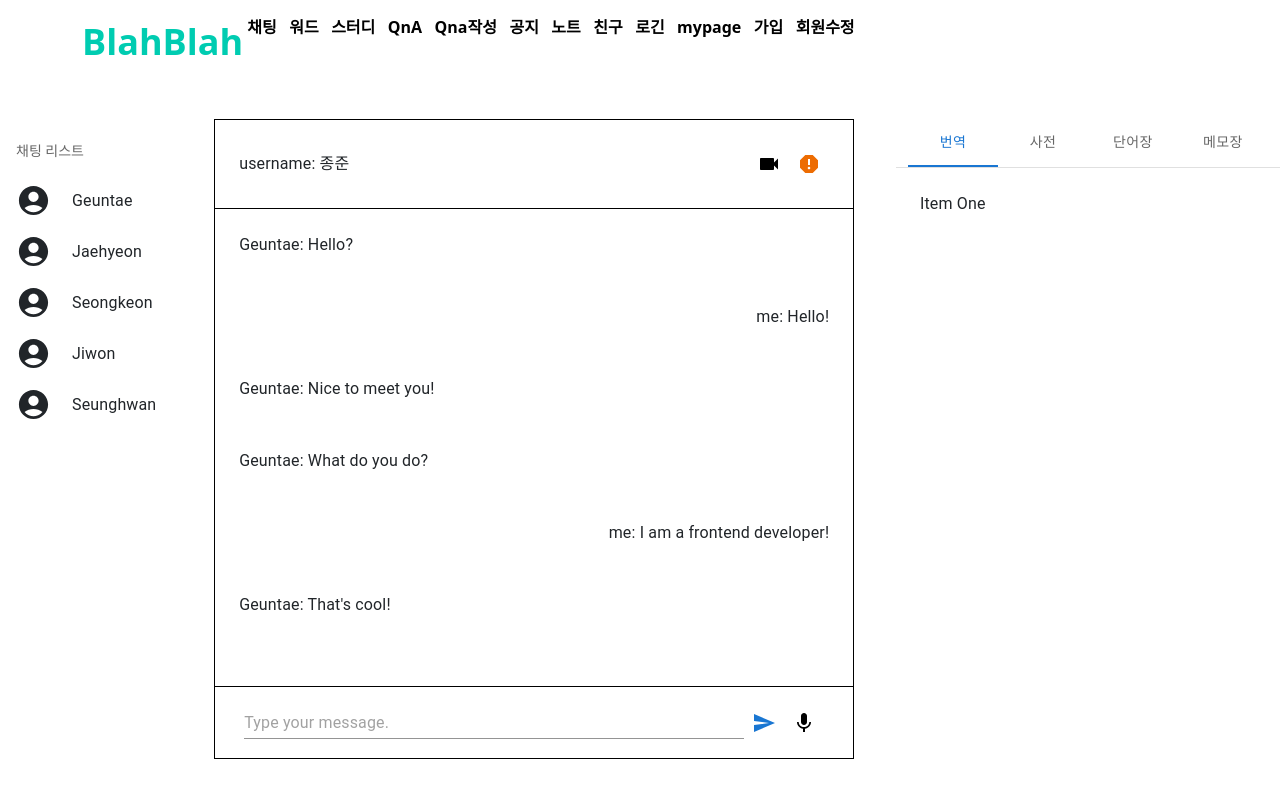
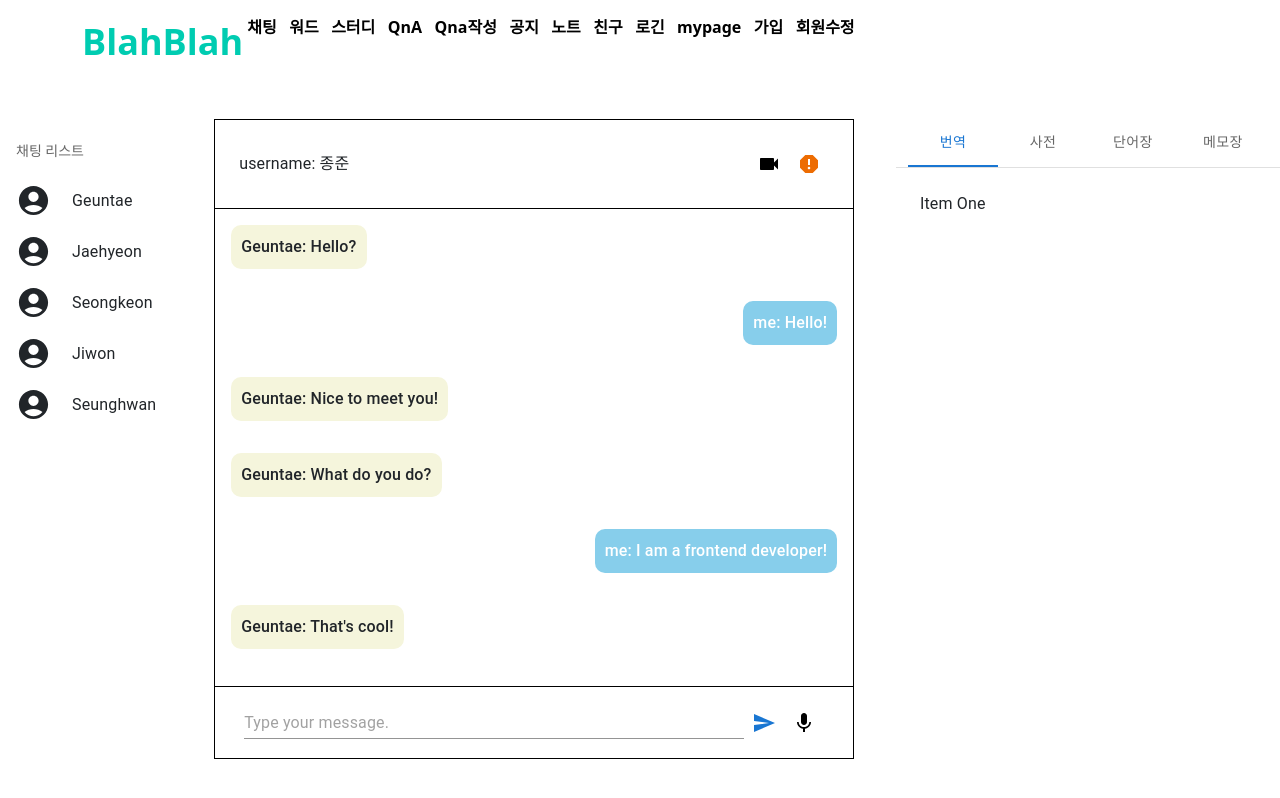
Before and after one commit to damwon/BlahBlah, a Next.js app in the folder FE/blahblah/: page /chat in a window 1280 px wide. Built offline with nearby package versions, Linux system fonts and the light colour scheme.

Commit message:
[S06P31C203-167]Feat: 채팅 ui

```diff
--- a/FE/blahblah/pages/chat/index.tsx
+++ b/FE/blahblah/pages/chat/index.tsx
@@ -1,9 +1,10 @@
 /* eslint-disable */
-import { useState } from "react";
+import { useState, useRef, useEffect } from "react";
 import WordNote from "../wordnote";
 import Note from "../note";
 import ChatList from "../../component/chat/chatList";
 import {
+  styled,
   Button,
   TextField,
   IconButton,
@@ -21,6 +22,41 @@ import ChatTabs from "../../component/chat/chatTabs";
 import SendIcon from "@mui/icons-material/Send";
 import MicIcon from "@mui/icons-material/Mic";
 import VoiceRecorder from "../../component/recorder/recorder";
+import MoreHorizIcon from "@mui/icons-material/MoreHoriz";
+
+const ChatTypographyByMe = styled(Typography)({
+  borderRadius: "10px",
+  padding: "10px",
+  backgroundColor: "skyblue",
+  color: "white",
+  fontWeight: 500,
+});
+
+const ChatTypographyByOther = styled(Typography)({
+  borderRadius: "10px",
+  padding: "10px",
+  backgroundColor: "beige",
+  fontWeight: 500,
+});
+
+const ChatBox = styled(Box)({
+  overflowY: "auto",
+  height: "100%",
+  width: "100%",
+  display: "flex",
+  flexDirection: "column",
+  // "&::-webkit-scrollbar": {
+  //   display: "none",
+  // },
+});
+
+const ChatIconButton = styled(IconButton)({
+  opacity: 0,
+  transition: "300ms linear",
+  "&:hover": {
+    opacity: 1,
+  },
+});
 
 export default function Chat() {
   const dummyMessageList = [
@@ -54,6 +90,19 @@ export default function Chat() {
   const handleMessage = (e: any) => {
     setMessage(e.target.value);
   };
+
+  const chatRef = useRef<any>(null);
+
+  const scrollToBottom = () => {
+    if (chatRef.current) {
+      chatRef.current.scrollTop = chatRef.current.scrollHeight;
+    }
+  };
+
+  useEffect(() => {
+    scrollToBottom();
+  }, [message]);
+
   const handleMessageList = () => {
     if (message) {
       setMessageList([...messageList, { username: "me", message: message }]);
@@ -73,6 +122,7 @@ export default function Chat() {
   };
 
   return (
+    <>
       <Box
         style={{
           height: "80vh",
@@ -122,14 +172,7 @@ export default function Chat() {
               </IconButton>
             </Box>
           </Box>
-        <Box
-          sx={{
-            height: "100%",
-            width: "100%",
-            display: "flex",
-            flexDirection: "column",
-          }}
-        >
+          <ChatBox ref={chatRef} className="chatbox-scroll">
             {messageList &&
               messageList.map((item, index) => {
                 if (item.username === "me") {
@@ -137,16 +180,16 @@ export default function Chat() {
                     <Box
                       sx={{
                         width: "100%",
-                      padding: 3,
+                        padding: 2,
                         display: "flex",
                         alignItems: "center",
                         justifyContent: "end",
                       }}
                       key={index}
                     >
-                    <Typography>
+                      <ChatTypographyByMe>
                         {item.username}: {item.message}
-                    </Typography>
+                      </ChatTypographyByMe>
                     </Box>
                   );
                 } else {
@@ -154,21 +197,24 @@ export default function Chat() {
                     <Box
                       sx={{
                         width: "100%",
-                      padding: 3,
+                        padding: 2,
                         display: "flex",
                         alignItems: "center",
                         justifyContent: "start",
                       }}
                       key={index}
                     >
-                    <Typography>
+                      <ChatTypographyByOther>
                         {item.username}: {item.message}
-                    </Typography>
+                      </ChatTypographyByOther>
+                      <ChatIconButton>
+                        <MoreHorizIcon />
+                      </ChatIconButton>
                     </Box>
                   );
                 }
               })}
-        </Box>
+          </ChatBox>
           <Box
             sx={{
               borderTop: "1px solid black",
@@ -214,5 +260,6 @@ export default function Chat() {
         </Box>
         <ChatTabs />
       </Box>
+    </>
   );
 }
```
Lines whose indentation alone changed are shown as unchanged.
